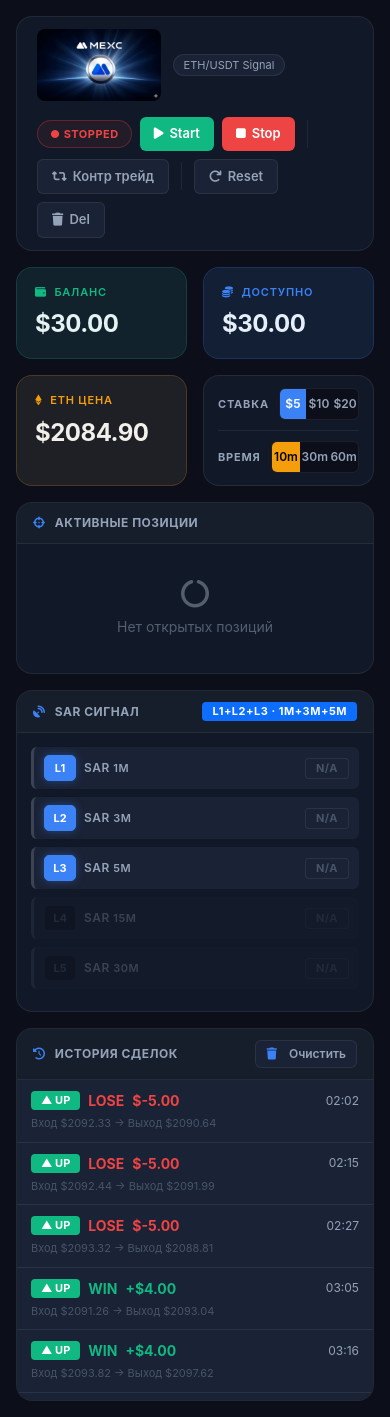
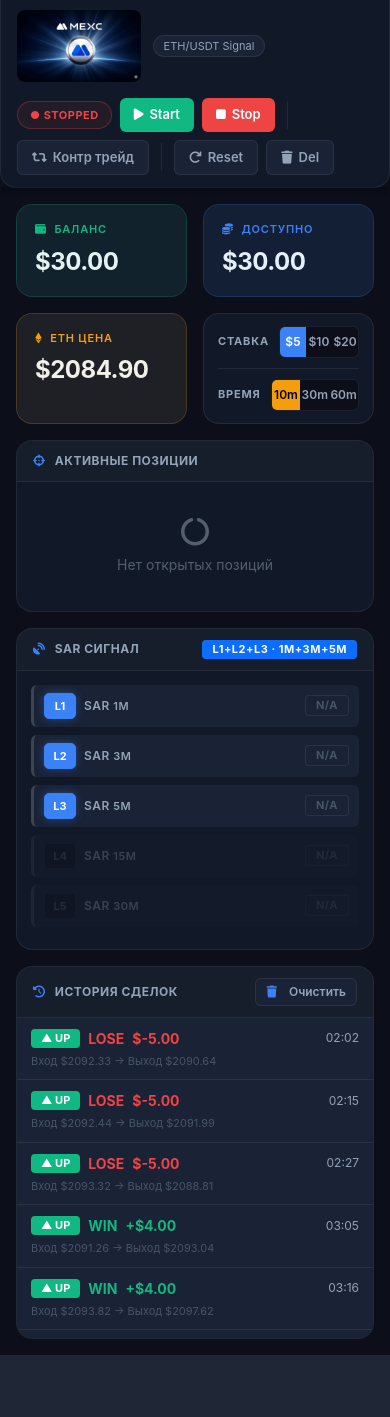
Before and after one commit to manuninkirill-bot/MEXC-proghnoz, a Flask app: page / in a window 390 px wide. After the commit the page ends 1355 px from the top, so only its background shows below. Run offline with Flask 3, Linux system fonts and the light colour scheme.

Commit message:
Update static/css/dashboard.css

```diff
--- a/static/css/dashboard.css
+++ b/static/css/dashboard.css
@@ -872,3 +872,40 @@ h1,h2,h3,h4,h5,h6,p,span,td,th,strong,small,label { color: inherit; }
     .hero-signal__icon { font-size: 24px; }
     .signal-hero__price { font-size: 22px; }
 }
+
+/* ═══════════════════════════════════════════
+   МОБИЛЬНАЯ STICKY-ШАПКА
+═══════════════════════════════════════════ */
+@media (max-width: 768px) {
+    /* Убираем верхний отступ у контейнера — шапка займёт его сама */
+    .container-fluid.px-3.py-3 {
+        padding-top: 0 !important;
+    }
+
+    .top-bar {
+        position: -webkit-sticky;
+        position: sticky;
+        top: 0;
+        z-index: 999;
+        border-radius: 0 0 var(--radius-lg) var(--radius-lg);
+        border-top: none;
+        margin-left: -16px;
+        margin-right: -16px;
+        padding-left: 16px;
+        padding-right: 16px;
+        /* Поддержка safe area (iPhone с чёлкой) */
+        padding-top: max(10px, env(safe-area-inset-top));
+        margin-bottom: 12px;
+    }
+
+    /* Небольшая тень чтобы контент "уходил под шапку" красиво */
+    .top-bar::after {
+        content: '';
+        position: absolute;
+        bottom: -10px;
+        left: 0; right: 0;
+        height: 10px;
+        background: linear-gradient(to bottom, rgba(0,0,0,0.25), transparent);
+        pointer-events: none;
+    }
+}
```
